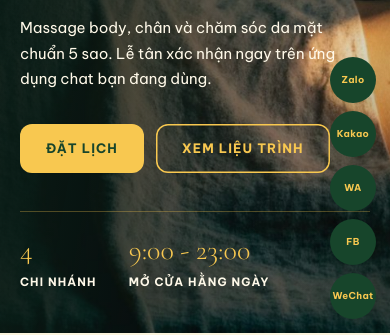
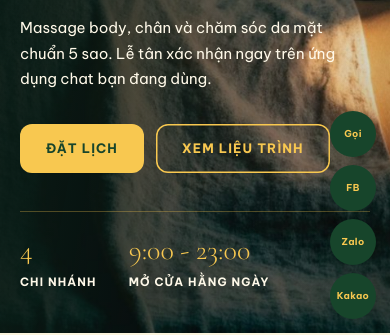
Before and after one commit to ndt1995kx/clover-spa-web, a plain HTML site: page index.html in a window 390 px wide. Shown: the part 511-846 px from the top of the page. Drawn offline with nearby package versions, Linux system fonts and the light colour scheme.

Commit message:
Dai lien he: bo WhatsApp va WeChat, them nut goi truc tiep
Thu tu moi theo yeu cau: Goi truc tiep / Facebook / Zalo / KakaoTalk.

Bo WeChat la dung chu khong chi vi gon: bong bong do tu truoc gio tro ve
#dat-lich chu khong phai mot tai khoan WeChat that, tuc la hua mot kenh
khong ton tai. Bo WhatsApp o day khong lam mat kenh - moi chi nhanh van
con link WhatsApp rieng trong day chip o muc chi nhanh.

Nut goi dung so Da Nang (tel:+84909433086), cung so voi Zalo tren dai.

Chu trong vong tron phai ngan. Tieng Nga dung "Zvonok" (35.8px) chu khong
"Pozvonit" (~55px) vi vong tron chi rong 46px o mobile va khong co
overflow control - chu dai se tran ra ngoai.

Da do lai be rong ca 5 ngon ngu trong trinh duyet: rong nhat la Kakao
32.5px va Zvonok 35.8px, deu nam gon trong vong 46px.

CAN DU LIEU THAT: WeChat van con o meta description va chan trang du
khong chi nhanh nao co WeChat. Cho quyet dinh de xoa not.

Co-Authored-By: Claude Opus 5 <noreply@anthropic.com>

```diff
--- a/index.html
+++ b/index.html
@@ -1123,18 +1123,16 @@ a{color:inherit;text-decoration:none}
 <!-- Dai lien he noi. Cac bong bong deu tro ve chi nhanh Da Nang - day la kenh
      chinh khach chot. Khach o chi nhanh khac dung so Zalo rieng ghi o chan trang.
      CAN DU LIEU THAT: ban xuat SVG khong kem icon cho cac vong tron nay nen tam
-     dung chu viet tat. Gui icon Zalo/KakaoTalk/WhatsApp/Facebook/WeChat de thay vao.
-     CAN DU LIEU THAT: WeChat chua co ID nao. -->
-<nav class="rail" aria-label="Kênh chat trực tiếp" data-i18n-al="al_rail">
+     dung chu viet tat. Gui icon Goi/Facebook/Zalo/KakaoTalk de thay vao. -->
+<nav class="rail" aria-label="Kênh liên hệ nhanh" data-i18n-al="al_rail">
+  <a href="tel:+84909433086" aria-label="Gọi Clover Spa Đà Nẵng"
+     data-i18n-al="al_goi"><span data-i18n="rail_goi">Gọi</span></a>
+  <a href="https://www.facebook.com/share/1Jk3A3zc5U/?mibextid=wwXIfr" rel="noopener"
+     aria-label="Facebook Clover Spa" data-i18n-al="al_fb"><span>FB</span></a>
   <a href="https://zalo.me/0909433086" rel="noopener" aria-label="Nhắn Zalo Đà Nẵng"
      data-i18n-al="al_zalo"><span>Zalo</span></a>
   <a href="https://qr.kakao.com/talk/yvgN7MDPFwBNz2XQxgGdSjrCqrY-" rel="noopener"
      aria-label="Nhắn KakaoTalk" data-i18n-al="al_kakao"><span>Kakao</span></a>
-  <a href="https://wa.me/84909433086" rel="noopener" aria-label="Nhắn WhatsApp Đà Nẵng"
-     data-i18n-al="al_wa"><span>WA</span></a>
-  <a href="https://www.facebook.com/share/1Jk3A3zc5U/?mibextid=wwXIfr" rel="noopener" aria-label="Facebook Clover Spa"
-     data-i18n-al="al_fb"><span>FB</span></a>
-  <a href="#dat-lich" aria-label="WeChat"><span>WeChat</span></a>
 </nav>
 
 <!-- ====================== Dữ liệu có cấu trúc cho Google ======================
@@ -1343,6 +1341,7 @@ a{color:inherit;text-decoration:none}
      ===================================================================== */
   var I18N = {
     EN: {
+      al_goi:"Call Clover Spa Da Nang", rail_goi:"Call",
       og_sig:"Signature",
       sv_p4a:"Sea Shell - 90′",
       sv_p4b:"Cactus - 90′",
@@ -1462,6 +1461,7 @@ a{color:inherit;text-decoration:none}
       mn_p12:"COUPLE Massage price list: Gentle, Refined and Signature packages."
     },
     KO: {
+      al_goi:"클로버 스파 다낭점 전화", rail_goi:"전화",
       og_sig:"시그니처",
       sv_p4a:"소라 - 90′",
       sv_p4b:"선인장 - 90′",
@@ -1581,6 +1581,7 @@ a{color:inherit;text-decoration:none}
       mn_p12:"커플 마사지 가격표: 젠틀, 리파인드, 시그니처 패키지."
     },
     ZH: {
+      al_goi:"致电 Clover Spa 岘港店", rail_goi:"致电",
       og_sig:"Signature",
       sv_p4a:"海螺 - 90′",
       sv_p4b:"仙人掌 - 90′",
@@ -1700,6 +1701,7 @@ a{color:inherit;text-decoration:none}
       mn_p12:"COUPLE 情侣按摩价目表：轻柔、精致与尊享套餐。"
     },
     RU: {
+      al_goi:"Позвонить в Дананг", rail_goi:"Звонок",
       og_sig:"Signature",
       sv_p4a:"Морская раковина - 90′",
       sv_p4b:"Кактус - 90′",
```
